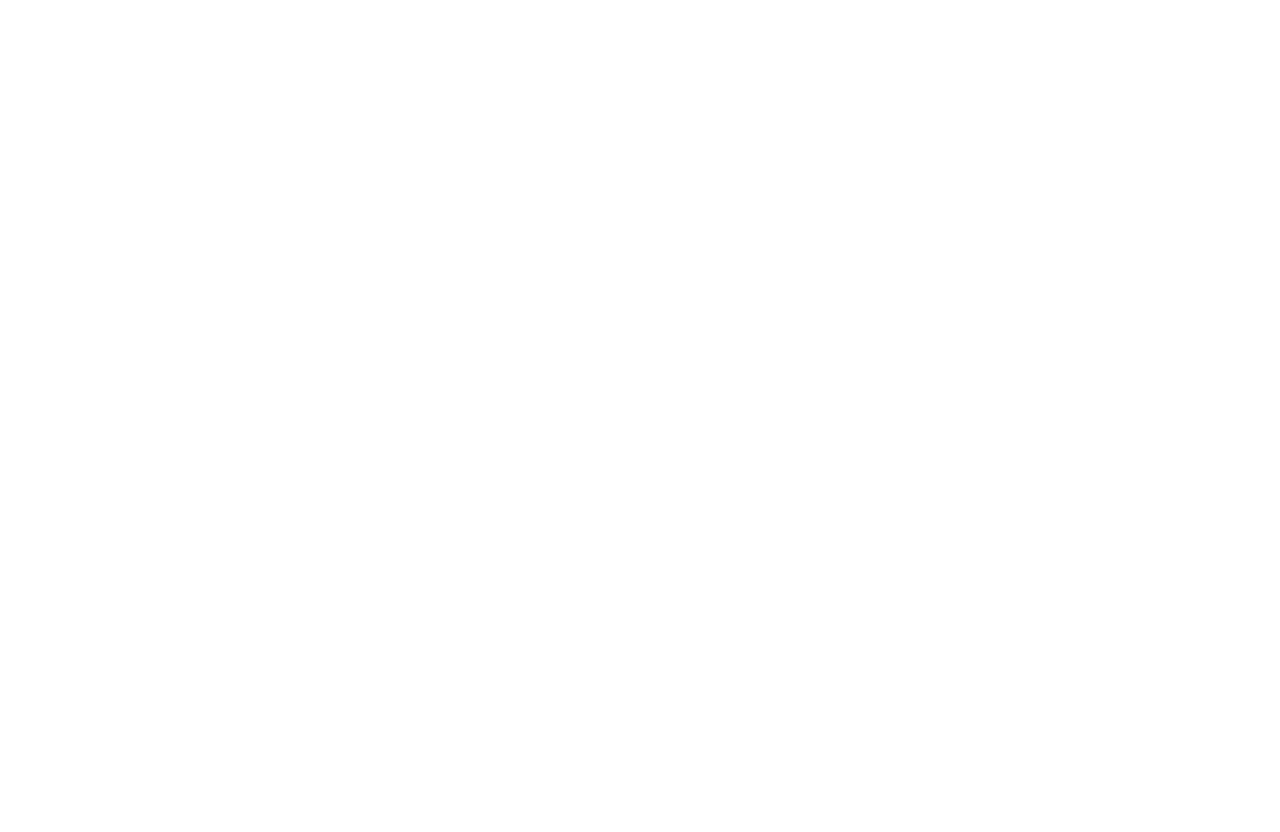
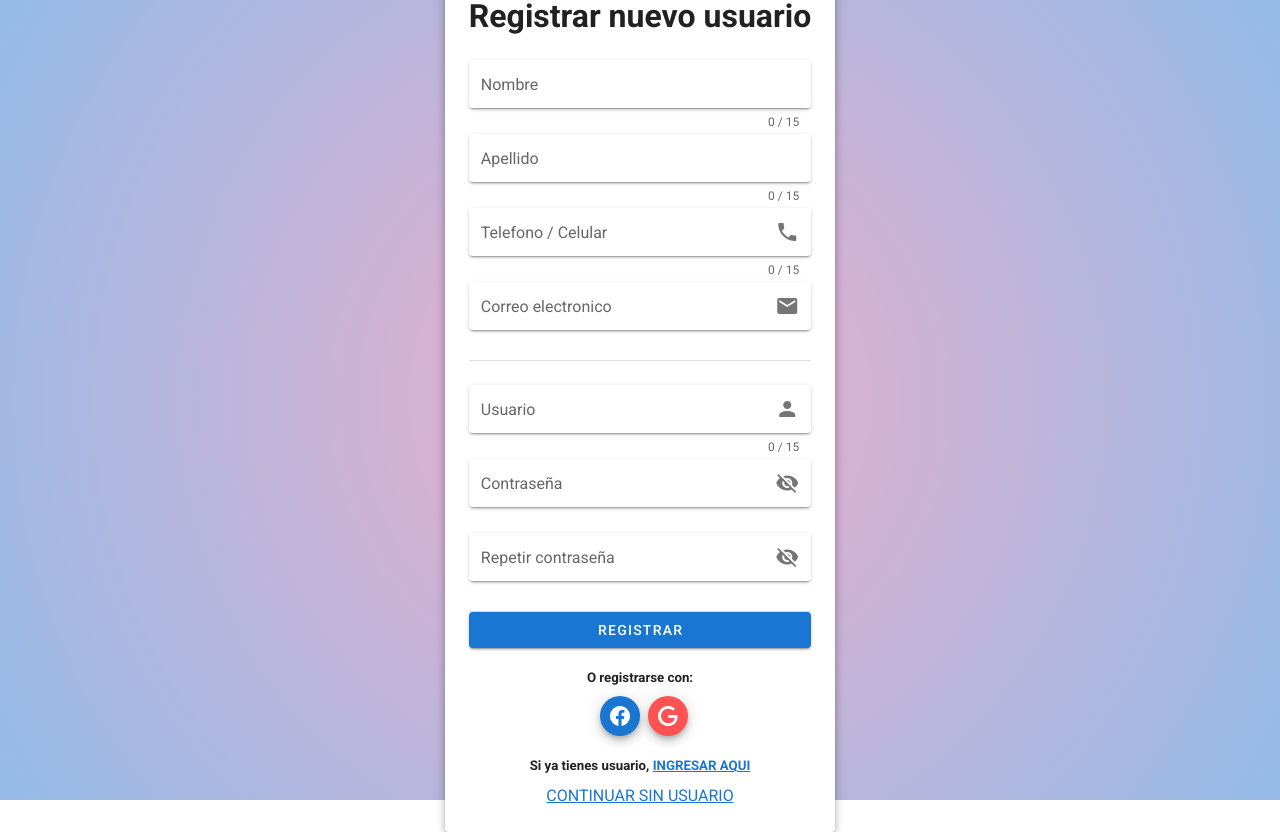
Before and after one commit to gastonmilano10/ProyectOne, a Vue app in the folder Client/projectoneclient/: page /user-registration in a window 1280 px wide. Before the commit the page ends 800 px from the top, so only its background shows below. Built offline with nearby package versions, Linux system fonts and the light colour scheme.

Commit message:
Pagina de registracion para usuario
Se comenzo con el look and feel de la registracion de usuario, con validaciones de campos

```diff
--- a/Client/projectoneclient/src/components/app-bar/AppBar.vue
+++ b/Client/projectoneclient/src/components/app-bar/AppBar.vue
@@ -38,7 +38,7 @@
       color="white"
       scroll-target="#scrolling-techniques-7"
     >
-      <v-app-bar-nav-icon @click="drawer = !drawer"></v-app-bar-nav-icon>
+      <v-app-bar-nav-icon @click="drawer=!drawer"></v-app-bar-nav-icon>
 
       <v-spacer></v-spacer>
 
--- a/Client/projectoneclient/src/main.scss
+++ b/Client/projectoneclient/src/main.scss
@@ -1,3 +1,16 @@
+.app-container {
+    height: 100vh;
+    display: flex;
+    justify-content: center;
+    align-items: center;
+    background: rgb(238, 174, 202);
+    background: radial-gradient(
+      circle,
+      rgba(238, 174, 202, 1) 0%,
+      rgba(148, 187, 233, 1) 100%
+    );
+}
+
 .text-center{
     text-align: center;
 }
--- a/Client/projectoneclient/src/router/index.js
+++ b/Client/projectoneclient/src/router/index.js
@@ -2,6 +2,7 @@
 import VueRouter from 'vue-router'
 import Home from '../views/Home.vue'
 import Login from '../views/Login.vue'
+import UserRegistration from '../views/UserRegistration.vue'
 
 Vue.use(VueRouter)
 
@@ -10,6 +11,11 @@
     path: '/',
     name: 'Login',
     component: Login
+  },
+  {
+    path: '/user-registration',
+    name: 'User-Registration',
+    component: UserRegistration
   },
   {
     path: '/home',
--- a/Client/projectoneclient/src/store/index.js
+++ b/Client/projectoneclient/src/store/index.js
@@ -1,6 +1,6 @@
 import Vue from 'vue'
 import Vuex from 'vuex'
-import prueba from './modules/prueba'
+import login from './modules/login'
 
 Vue.use(Vuex)
 
@@ -9,6 +9,6 @@
     mutations: {},
     actions: {},
     modules: {
-        prueba
+        login
     }
 });
--- a/Client/projectoneclient/src/views/Login.vue
+++ b/Client/projectoneclient/src/views/Login.vue
@@ -9,7 +9,7 @@
             <v-text-field
               class="mt-5"
               append-icon="mdi-account"
-              label="Usuario / correo"
+              label="Usuario / Correo"
               solo
               v-model="user"
             ></v-text-field>
@@ -24,7 +24,7 @@
               v-model="password"
             ></v-text-field>
 
-            <v-btn block color="primary" type="submit"> Ingresar </v-btn>
+            <v-btn block color="primary" type="submit" :disabled="invalid"> Ingresar </v-btn>
           </v-form>
 
           <h5 class="mt-5 mb-2">O ingresar con:</h5>
@@ -38,7 +38,7 @@
           </v-btn>
 
           <h5 class="mt-5 mb-2">
-            Si no tienes usuario, <a>REGISTRATE AQUI</a>
+            Si no tienes usuario, <router-link to='/user-registration'>REGISTRATE AQUI</router-link>
           </h5>
           <router-link to='/home'>CONTINUAR SIN USUARIO</router-link>
         </v-container>
@@ -52,9 +52,6 @@
 
 export default {
   name: "Login",
-  props: {
-    source: String,
-  },
 
   data() {
     return {
@@ -82,22 +79,9 @@
 </script>
 
 <style scoped>
-.app-container {
-  height: 100vh;
-  display: flex;
-  justify-content: center;
-  align-items: center;
-  background: rgb(238, 174, 202);
-  background: radial-gradient(
-    circle,
-    rgba(238, 174, 202, 1) 0%,
-    rgba(148, 187, 233, 1) 100%
-  );
-}
-
 .login-container {
-  width: 60%;
-  max-width: 350px;
+  width: 80%;
+  max-width: 400px;
   display: flex;
   justify-content: center;
   border-radius: 5px;
--- /dev/null
+++ b/Client/projectoneclient/src/views/UserRegistration.vue
@@ -0,0 +1,189 @@
+<template>
+  <v-app id="inspire">
+    <div class="app-container">
+      <v-card elevation="5" class="login-container pa-3">
+        <v-container fluid class="text-center">
+          <h1>Registrar nuevo usuario</h1>
+
+          <v-form ref="form" v-model="valid" lazy-validation>
+            <v-text-field
+              class="mt-5"
+              label="Nombre"
+              solo
+              v-model="name"
+              :rules="nameRules"
+              :counter="15"
+            ></v-text-field>
+
+            <v-text-field
+              class="mt-n1"
+              label="Apellido"
+              solo
+              v-model="surname"
+              :rules="surnameRules"
+              :counter="15"
+            ></v-text-field>
+
+            <v-text-field
+              class="mt-n1"
+              append-icon="mdi-phone"
+              label="Telefono / Celular"
+              solo
+              v-model="phone"
+              :rules="phoneRules"
+              :counter="15"
+            ></v-text-field>
+
+            <v-text-field
+              class="mt-n1"
+              append-icon="mdi-email"
+              label="Correo electronico"
+              solo
+              v-model="email"
+              :rules="emailRules"
+            ></v-text-field>
+
+            <v-divider></v-divider>
+
+            <v-text-field
+              class="mt-6"
+              append-icon="mdi-account"
+              label="Usuario"
+              solo
+              v-model="username"
+              :rules="usernameRules"
+              :counter="15"
+            ></v-text-field>
+
+            <v-text-field
+              class="mt-n1"
+              :append-icon="showPassword1 ? 'mdi-eye' : 'mdi-eye-off'"
+              :type="showPassword1 ? 'text' : 'password'"
+              label="Contraseña"
+              @click:append="showPassword1 = !showPassword1"
+              solo
+              v-model="password1"
+              :rules="password1Rules"
+            ></v-text-field>
+
+            <v-text-field
+              class="mt-n1"
+              :append-icon="showPassword2 ? 'mdi-eye' : 'mdi-eye-off'"
+              :type="showPassword2 ? 'text' : 'password'"
+              label="Repetir contraseña"
+              @click:append="showPassword2 = !showPassword2"
+              solo
+              v-model="password2"
+              :rules="password2Rules"
+            ></v-text-field>
+
+            <v-divider></v-divider>
+
+            <v-btn
+              block
+              color="primary"
+              :disabled="!valid"
+              @click="validate"
+            >
+              Registrar
+            </v-btn>
+          </v-form>
+
+          <h5 class="mt-5 mb-2">O registrarse con:</h5>
+
+          <v-btn class="mx-2" fab dark small color="primary">
+            <v-icon dark> mdi-facebook </v-icon>
+          </v-btn>
+
+          <v-btn fab dark small color="error">
+            <v-icon dark> mdi-google </v-icon>
+          </v-btn>
+
+          <h5 class="mt-5 mb-2">
+            Si ya tienes usuario,
+            <router-link to="/">INGRESAR AQUI</router-link>
+          </h5>
+
+          <router-link to="/home">CONTINUAR SIN USUARIO</router-link>
+        </v-container>
+      </v-card>
+    </div>
+  </v-app>
+</template>
+
+<script>
+export default {
+  name: "UserRegistration",
+
+  data() {
+    return {
+      showPassword1: false,
+      showPassword2: false,
+      error: false,
+      error_msj: false,
+
+      valid: true,
+      name: "",
+      surname: "",
+      phone: "",
+      username: "",
+      password1: "",
+      password2: "",
+      email: "",
+
+      nameRules: [
+        (v) => !!v || "El nombre es requerido",
+        (v) =>
+          v.length <= 15 || "El nombre debe contener menos de 15 caracteres",
+      ],
+      surnameRules: [
+        (v) => !!v || "El apellido es requerido",
+        (v) =>
+          v.length <= 15 || "El apellido debe contener menos de 15 caracteres",
+      ],
+      phoneRules: [
+        (v) =>
+          v.length <= 15 || "El telefono debe contener menos de 15 caracteres",
+      ],
+      usernameRules: [
+        (v) => !!v || "El usuario es requerido",
+        (v) =>
+          v.length <= 15 || "El apellido debe contener menos de 15 caracteres",
+      ],
+      password1Rules: [
+        (v) => !!v || "La contraseña es requerida",
+        (v) =>
+          v.length <= 20 ||
+          "La contraseña debe contener menos de 20 caracteres",
+      ],
+      password2Rules: [
+        (v) => !!v || "Repetir contraseña",
+        (v) =>
+          v.length <= 20 ||
+          "La contraseña debe contener menos de 20 caracteres",
+        (v) => v == this.password1 || "Las contraseñas no coinciden",
+      ],
+      emailRules: [
+        (v) => !!v || "E-mail es requerido",
+        (v) => /.+@.+/.test(v) || "El e-mail deber ser valido",
+      ],
+    };
+  },
+
+  methods: {
+      validate () {
+        this.$refs.form.validate()
+      },
+    },
+};
+</script>
+
+<style scoped>
+.registration-container {
+  width: 80%;
+  max-width: 400px;
+  display: flex;
+  justify-content: center;
+  border-radius: 5px;
+}
+</style>
```
Also changed, not shown: Client/projectoneclient/src/store/modules/login.js (renamed from Client/projectoneclient/src/store/modules/prueba.js), Client/projectoneclient/src/store/modules/userRegistration.js (added).
